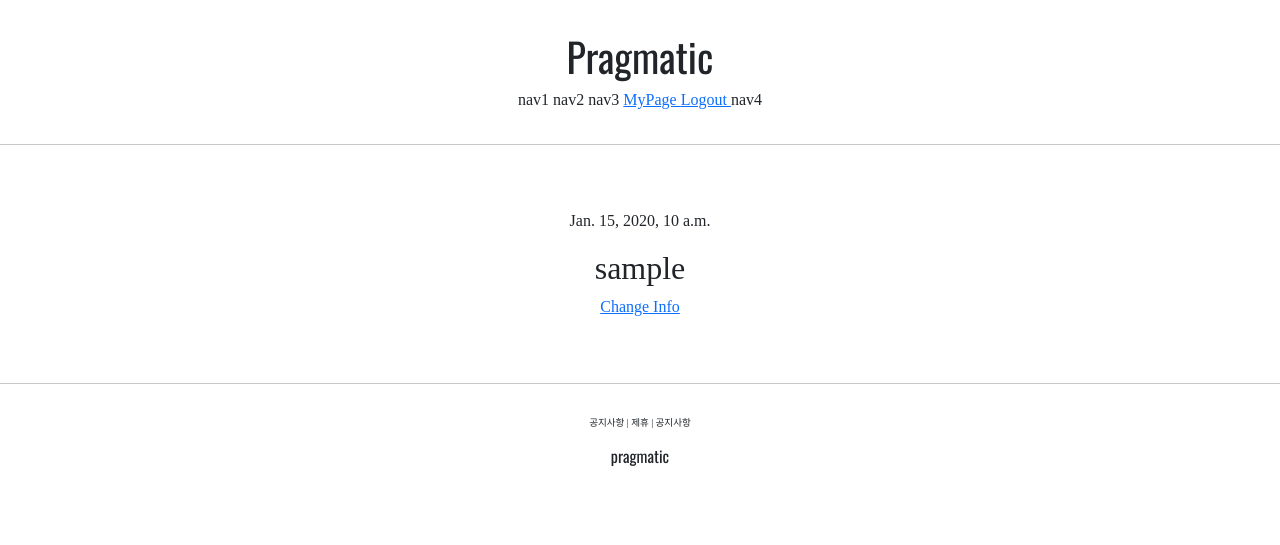
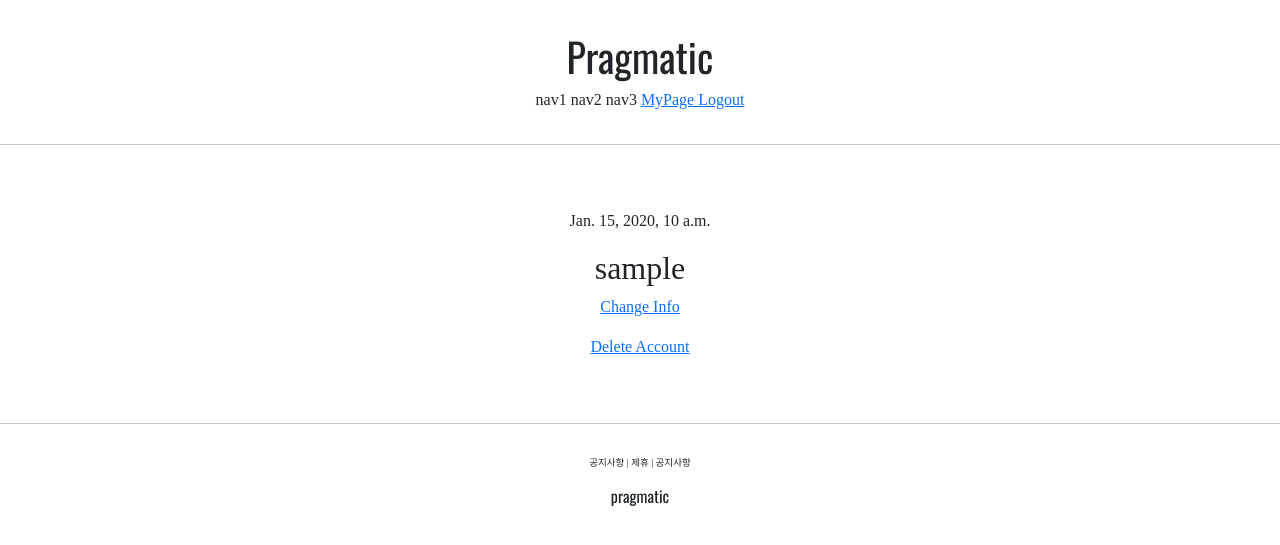
Before and after one commit to Marc416/djangotest, a Django app: page /account/detail/1 in a window 1280 px wide. Shown: the top 545 px of the page. Run offline with Django 3.2, Linux system fonts and the light colour scheme; a user stored in the database is signed in; tables that the repository leaves empty hold one stand-in row (values such as "Sample post"); some libraries are stand-ins or nearby versions.

Commit message:
[26] Make account delete, Make Sign Up

```diff
--- a/pragmatic/accountapp/templates/accountapp/detail.html
+++ b/pragmatic/accountapp/templates/accountapp/detail.html
@@ -14,6 +14,11 @@
                         Change Info
                     </p>
                 </a>
+                <a href="{% url 'accountapp:delete' pk=user.pk %}">
+                    <p>
+                        Delete Account
+                    </p>
+                </a>
             {% endif %}
         </div>
     </div>
--- a/pragmatic/accountapp/urls.py
+++ b/pragmatic/accountapp/urls.py
@@ -2,7 +2,7 @@ from django.contrib.auth.views import LoginView, LogoutView
 from django.urls import include, path
 
 import accountapp
-from accountapp.views import hello_world, AccountCreateView, AccountDetailView, AccountUpdateView
+from accountapp.views import hello_world, AccountCreateView, AccountDetailView, AccountUpdateView, AccountDeleteView
 
 app_name = 'accountapp'
 
@@ -22,4 +22,5 @@ urlpatterns = [
     # pk를 받겠다 근데 이 pk 는 int 이다
     path('detail/<int:pk>', AccountDetailView.as_view(), name='detail'),
     path('update/<int:pk>', AccountUpdateView.as_view(), name='update'),
+    path('delete/<int:pk>', AccountDeleteView.as_view(), name='delete'),
 ]
--- a/pragmatic/accountapp/views.py
+++ b/pragmatic/accountapp/views.py
@@ -5,7 +5,7 @@ from django.shortcuts import render
 
 # Create your views here.
 from django.urls import reverse, reverse_lazy
-from django.views.generic import CreateView, DetailView, UpdateView
+from django.views.generic import CreateView, DetailView, UpdateView, DeleteView
 
 from accountapp.forms import AccountUpdateForm
 from accountapp.models import HelloWorld
@@ -58,3 +58,9 @@ class AccountUpdateView(UpdateView):
     form_class = AccountUpdateForm
     success_url = reverse_lazy('accountapp:hello_world')
     template_name = 'accountapp/update.html'
+
+class AccountDeleteView(DeleteView):
+    model = User
+    success_url = reverse_lazy('accountapp:login')
+    # success_url이라는게 다음 실행되는게 성공하면인가?
+    template_name = 'accountapp/delete.html'
--- a/pragmatic/templates/header.html
+++ b/pragmatic/templates/header.html
@@ -12,15 +12,16 @@
             <a href="{% url 'accountapp:login' %}?next={{ request.path }}">
                 <span>Login</span>
             </a>
+            <a href="{% url 'accountapp:create' %}">
+                <span>Sign Up</span>
+            </a>
         {% else %}
             <a href="{% url 'accountapp:detail' pk=user.pk %}">
                 <span>MyPage </span>
             </a>
-
             <a href="{% url 'accountapp:logout' %}?next={{ request.path }}">
                 <span>Logout </span>
             </a>
         {% endif %}
-        <span>nav4</span>
     </div>
 </div>
```
Also changed, not shown: pragmatic/accountapp/templates/accountapp/delete.html (added, +15 -0 lines).
